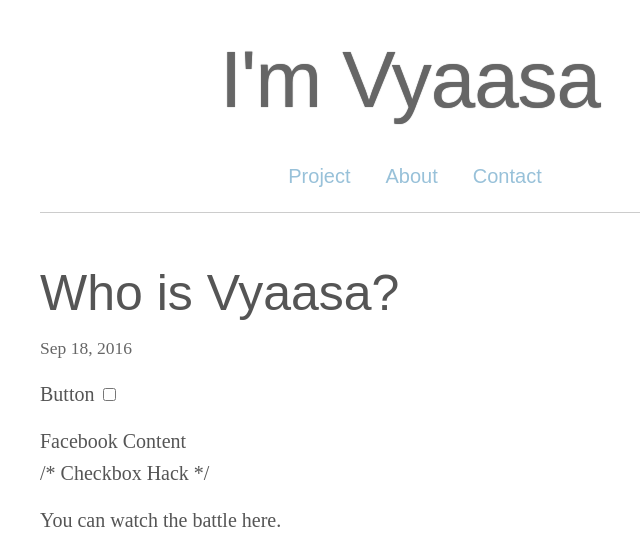
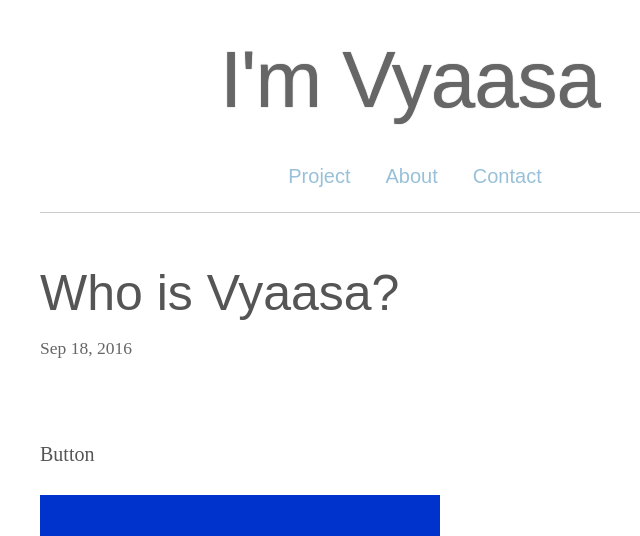
Before and after one commit to sharu725/vyaasa, a Jekyll site: the page built from _posts/2016-09-18-vyaasa.md, in a window 1280 px wide. Shown: the top 536 px of the page, without its empty margins (230-870 px from the left). Built offline with Jekyll 4.4.1, drawn with Linux system fonts in a browser that asks for light colours.

Commit message:
Update main.scss

```diff
--- a/css/main.scss
+++ b/css/main.scss
@@ -45,6 +45,34 @@ $on-laptop:        800px;
     }
 }
 
+input[type=checkbox] {
+   position: absolute;
+   top: -9999px;
+   left: -9999px;
+}
+label {
+  -webkit-appearance: push-button;
+  -moz-appearance: button;
+  display: inline-block;
+  margin: 60px 0 10px 0;
+  cursor: pointer;
+}
+
+/* Default State */
+.facebook {
+   background: #03C;
+   width: 400px;
+   height: 100px;
+   line-height: 100px;
+   color: white;
+   text-align: center;
+}
+
+/* Toggled State */
+input[type=checkbox]:checked ~ .facebook {
+   display: none;
+}
+
 
 
 // Import partials from `sass_dir` (defaults to `_sass`)
```
